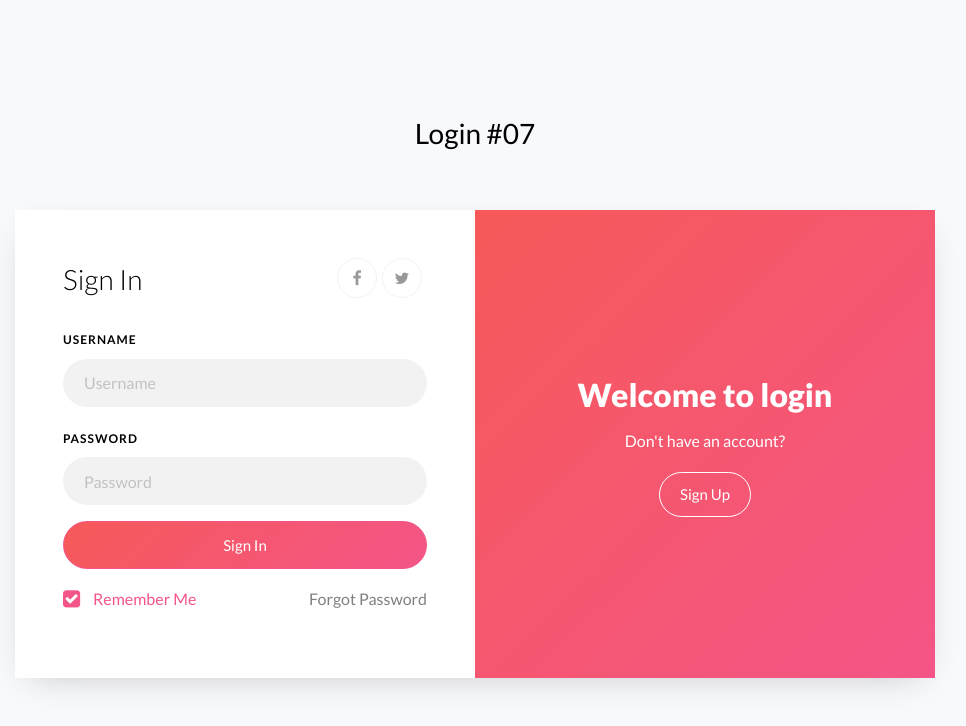
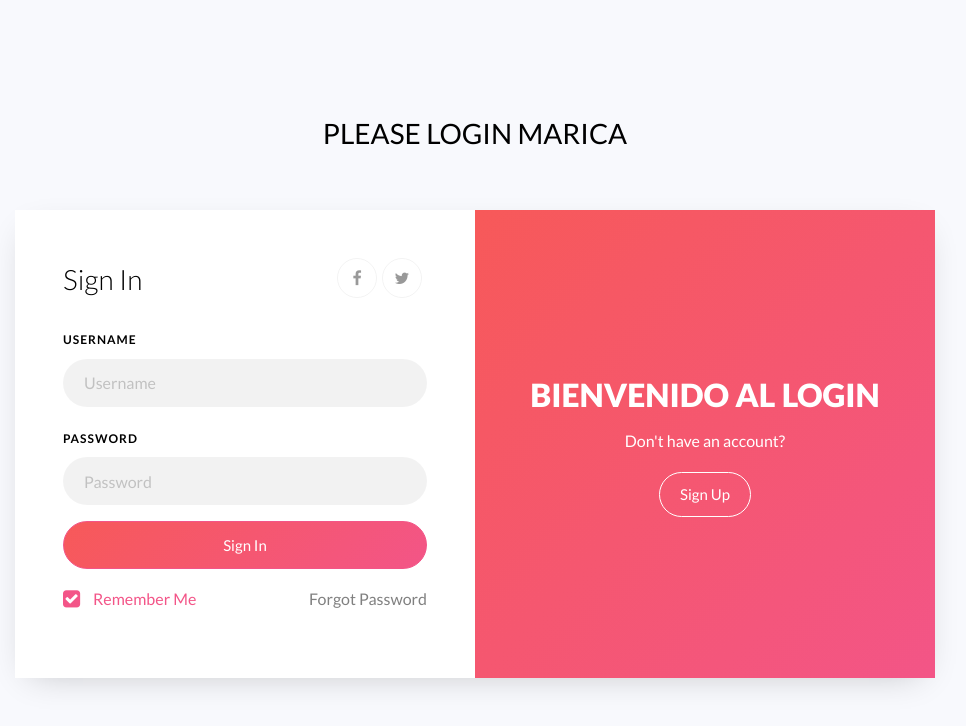
Before and after one commit to FelipeBohorquez30/repositorio1, a plain HTML site: page index.html in a window 1280 px wide. Shown: the whole page, without its empty margins (165-1131 px from the left). Drawn offline with Linux system fonts and the light colour scheme.

Commit message:
cambie el mensaje de bienvenida

```diff
--- a/index.html
+++ b/index.html
@@ -1,7 +1,7 @@
 <!doctype html>
 <html lang="en">
   <head>
-  	<title>Login 07</title>
+  	<title>Login 23</title>
     <meta charset="utf-8">
     <meta name="viewport" content="width=device-width, initial-scale=1, shrink-to-fit=no">
 
@@ -17,7 +17,7 @@
 		<div class="container">
 			<div class="row justify-content-center">
 				<div class="col-md-6 text-center mb-5">
-					<h2 class="heading-section">Login #07</h2>
+					<h2 class="heading-section">PLEASE LOGIN MARICA</h2>
 				</div>
 			</div>
 			<div class="row justify-content-center">
@@ -25,7 +25,7 @@
 					<div class="wrap d-md-flex">
 						<div class="text-wrap p-4 p-lg-5 text-center d-flex align-items-center order-md-last">
 							<div class="text w-100">
-								<h2>Welcome to login</h2>
+								<h2>BIENVENIDO AL LOGIN </h2>
 								<p>Don't have an account?</p>
 								<a href="#" class="btn btn-white btn-outline-white">Sign Up</a>
 							</div>
```
